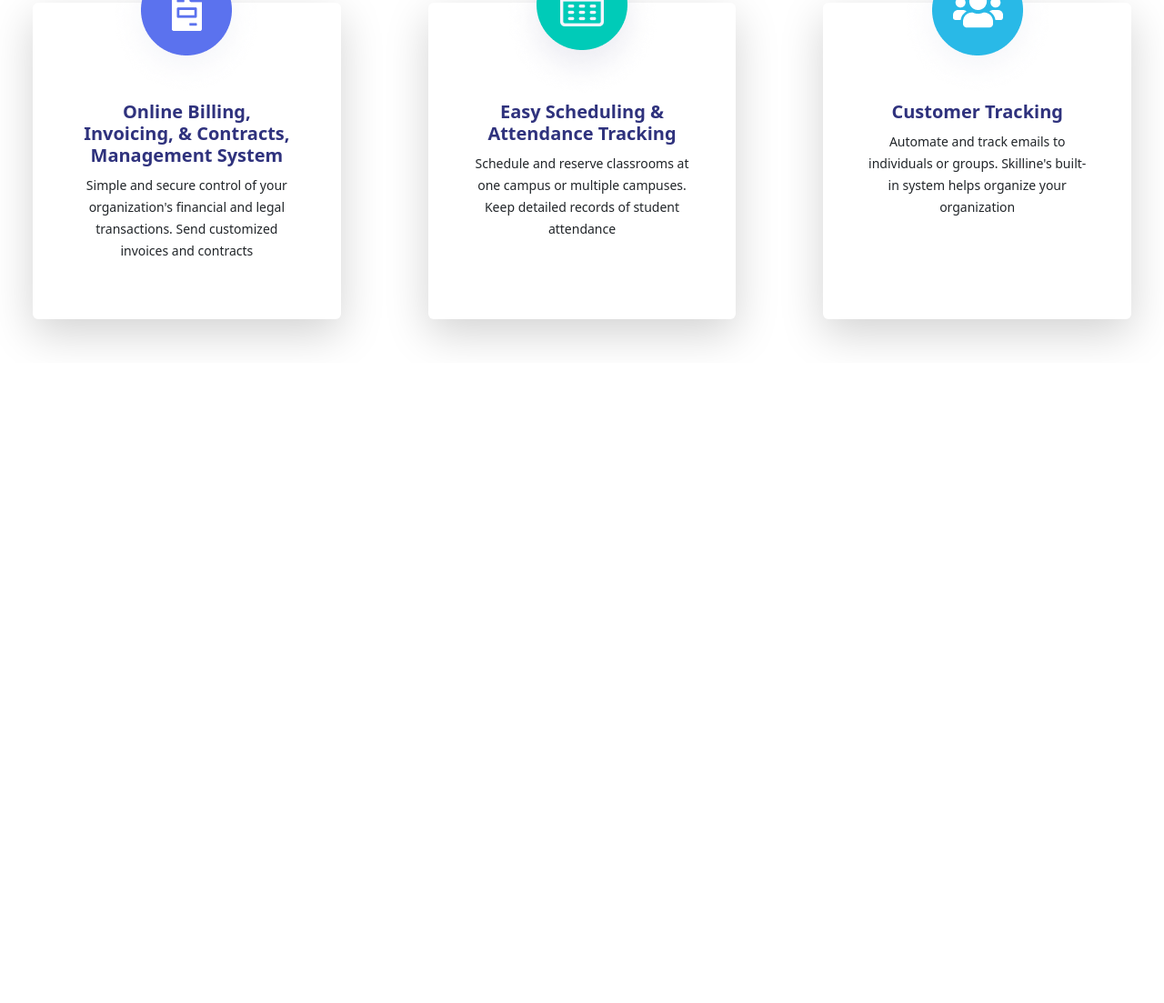
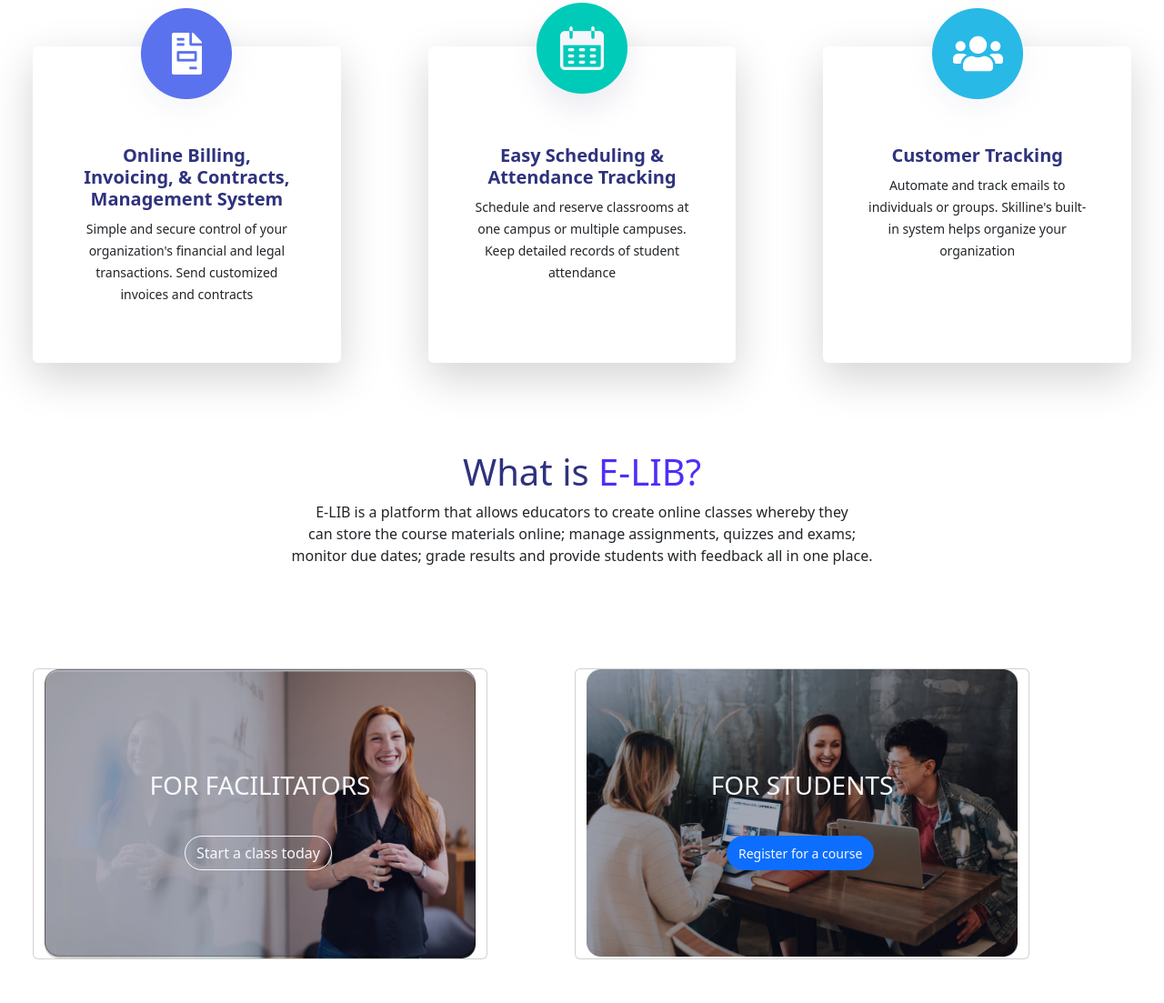
Before and after one commit to topisteronyango/plp-webdev-project, a plain HTML site: page index.html in a window 1280 px wide. Shown: the part 1106-2209 px from the top of the page at 91% size. Before the commit the page ends 1505 px from the top, so only its background shows below. Drawn offline with nearby package versions, Linux system fonts and the light colour scheme.

Commit message:
student and facilitator parts

```diff
--- a/css/style.css
+++ b/css/style.css
@@ -30,3 +30,26 @@
 .cal{
     margin-top: -120px;
 }
+
+.explain-elib{
+    flex-wrap: wrap;
+}
+.part1{
+    color:#2F327D;
+}
+.part2{
+    color:#4C30F8;
+}
+/* .facilitator{
+    background-image: url(/images/facilitator.png) no-repeat;
+} */
+
+.facilitator{
+    margin-top: 95px;
+}
+
+.btn-fac{
+    margin-top: 30px;
+    margin-left:150px;
+    border-radius: 50px;
+}
--- a/index.html
+++ b/index.html
@@ -8,7 +8,7 @@
   <!-- Latest compiled and minified CSS -->
   <link href="https://cdn.jsdelivr.net/npm/bootstrap@5.2.3/dist/css/bootstrap.min.css" rel="stylesheet">
   <link rel="stylesheet" href="https://cdn.jsdelivr.net/npm/bootstrap-icons@1.10.2/font/bootstrap-icons.css" integrity="sha384-b6lVK+yci+bfDmaY1u0zE8YYJt0TZxLEAFyYSLHId4xoVvsrQu3INevFKo+Xir8e" crossorigin="anonymous">
-  <link rel="stylesheet" href="https://cdn.jsdelivr.net/npm/@fortawesome/fontawesome-free@6.2.1/css/fontawesome.min.css" integrity="sha384-QYIZto+st3yW+o8+5OHfT6S482Zsvz2WfOzpFSXMF9zqeLcFV0/wlZpMtyFcZALm" crossorigin="anonymous">
+  <!-- <link rel="stylesheet" href="https://cdn.jsdelivr.net/npm/@fortawesome/fontawesome-free@6.2.1/css/fontawesome.min.css" integrity="sha384-QYIZto+st3yW+o8+5OHfT6S482Zsvz2WfOzpFSXMF9zqeLcFV0/wlZpMtyFcZALm" crossorigin="anonymous"> -->
   <!-- <script src="https://kit.fontawesome.com/051613484a.js" crossorigin="anonymous"></script> -->
 
   <title>E-LIB</title>
@@ -103,7 +103,7 @@
       <h1 class="text-center mt-4 mb-4">All-In-One <span class="text-info">Cloud Software</span></h1>
       <p class="text-center">E-LIB is one powerful online software suite that combines all the tools needed to run a successful school or office.
 It's easy, affordable and accessible from anywhere.</p>
-    </div>
+    </div><br><br>
     <div class="row text-center">
       <div class="col shadow-lg p-5 m-5 bg-body rounded">
         <img class="cal" src="images/billing.png" alt="Billing">
@@ -124,6 +124,42 @@
     </div>
   </div>
 
+  <div>
+    <div class="row text-center m-5">
+      <h1><span class="part1">What is </span><span class="part2">E-LIB?</span></h1>
+      <p >E-LIB is a platform that allows educators to create online classes whereby they <br>
+        can store the course materials online; manage assignments, quizzes and exams; <br> monitor due dates; grade results and provide students with feedback all in one place.</p>
+    </div>
+
+    <!-- <div class="row facilitator">
+      <h1>FOR FACILITATORS</h1>
+
+
+    </div> -->
+    <div class="row">
+
+    <div class="card img-fluid m-5" style="width:500px; height: 300;">
+      <img class="card-img-top" src="/images/facilitator.png" alt="Card image" style="width:100%; height: 100%;">
+      <div class="card-img-overlay">
+        <!-- <h4 class="card-title">John Doe</h4> -->
+        <h3 class="card-text text-center text-light facilitator">FOR FACILITATORS</h3>
+        <a href="#" class="btn btn-outline-light btn-fac rounded-pill">Start a class today</a>
+      </div>
+    </div>
+
+    <div class="card img-fluid m-5" style="width:500px; height: 300;">
+      <img class="card-img-top" src="/images/student.png" alt="Card image" style="width:100%">
+      <div class="card-img-overlay">
+        <!-- <h4 class="card-title">John Doe</h4> -->
+        <h3 class="card-text text-center text-light facilitator">FOR STUDENTS</h3>
+        <a href="#" class="btn btn-fac text-light rounded-pill bg-primary text-center"><small>Register for a course</small></a>
+      </div>
+    </div>
+    </div>
+
+  </div>
+
+
 
   <script src="https://cdn.jsdelivr.net/npm/@popperjs/core@2.9.2/dist/umd/popper.min.js" integrity="sha384-IQsoLXl5PILFhosVNubq5LC7Qb9DXgDA9i+tQ8Zj3iwWAwPtgFTxbJ8NT4GN1R8p" crossorigin="anonymous"></script>
   <script src="https://cdn.jsdelivr.net/npm/bootstrap@5.0.2/dist/js/bootstrap.min.js" integrity="sha384-cVKIPhGWiC2Al4u+LWgxfKTRIcfu0JTxR+EQDz/bgldoEyl4H0zUF0QKbrJ0EcQF" crossorigin="anonymous"></script>
```
Also changed, not shown: images/facilitator.png (added), images/student.png (added).
